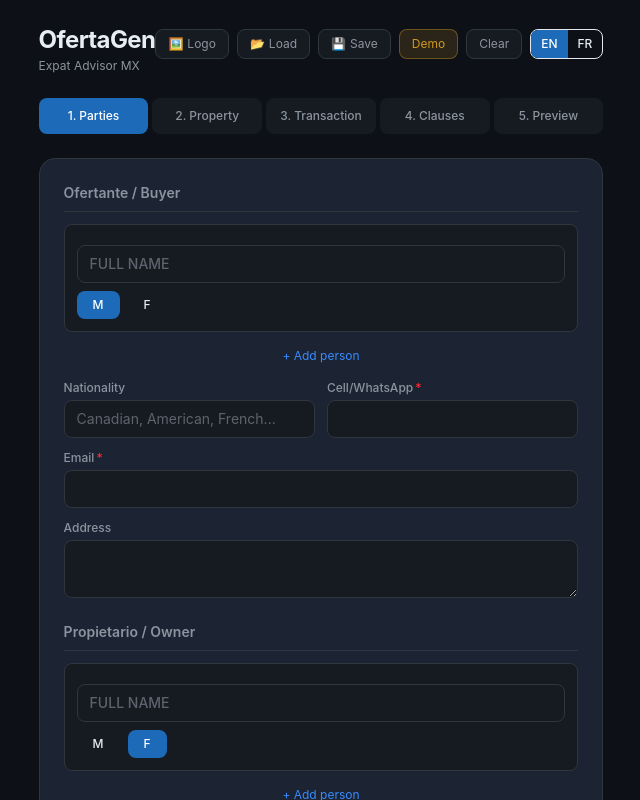
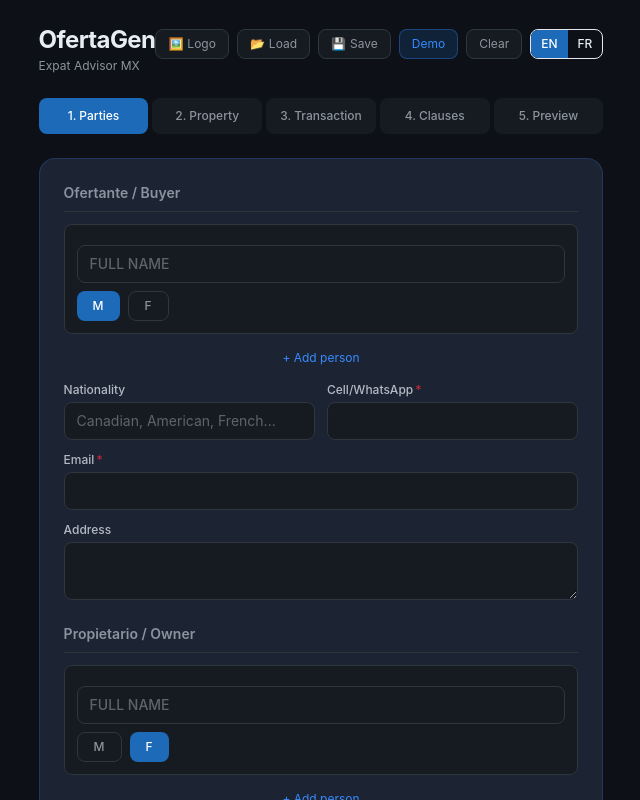
Before and after one commit to Pvrolomx/ofertagen, a Next.js app: page / in a window 1280 px wide. Shown: the top 800 px of the page, without its empty margins (319-959 px from the left). Built offline with nearby package versions, Linux system fonts and the light colour scheme.

Commit message:
fix UX: botón F visible, labels más brillantes, borde card azul, Demo button azul

```diff
--- a/src/app/globals.css
+++ b/src/app/globals.css
@@ -84,3 +84,32 @@ label {
 ::-webkit-scrollbar { width: 6px; }
 ::-webkit-scrollbar-track { background: var(--og-bg); }
 ::-webkit-scrollbar-thumb { background: var(--og-muted); border-radius: 3px; }
+
+/* Botón género no seleccionado — borde visible */
+.og-genero-off {
+  background: var(--og-surface) !important;
+  border: 1px solid var(--og-border) !important;
+  color: var(--og-secondary) !important;
+}
+.og-genero-off:hover {
+  border-color: var(--og-accent-hi) !important;
+  color: var(--og-primary) !important;
+}
+
+/* Labels más brillantes */
+label {
+  color: var(--og-primary) !important;
+  opacity: 0.75;
+}
+
+/* Card borde más definido — aplica a todos los divs con bg card */
+[style*="var(--og-card)"] {
+  border-color: rgba(56,139,253,0.2) !important;
+}
+
+/* Demo button — azul en vez de dorado */
+.og-btn-demo {
+  background: rgba(29,107,184,0.2) !important;
+  border: 1px solid rgba(56,139,253,0.35) !important;
+  color: var(--og-accent-hi) !important;
+}
--- a/src/app/page.js
+++ b/src/app/page.js
@@ -82,7 +82,7 @@ function PartePanel({ data, pid, label, upParte, upPersona, addPersona, rmPerson
           <div className="flex gap-2">
             {[["M", t?.fields?.genero_m || "M"], ["F", t?.fields?.genero_f || "F"]].map(([g, label]) => (
               <button key={g} onClick={() => upPersona(pid, i, "genero", g)} title={label}
-                className={`px-4 py-1.5 text-xs font-medium rounded-lg transition-all ${per.genero === g ? "og-step-active" : ""}`}>{g}</button>
+                className={`px-4 py-1.5 text-xs font-medium rounded-lg transition-all ${per.genero === g ? "og-step-active" : "og-genero-off"}`}>{g}</button>
             ))}
           </div>
         </div>
@@ -586,7 +586,7 @@ export default function OfertaGenPage() {
           <button onClick={exportDraft} className="px-3 py-1.5 text-xs rounded-lg transition flex items-center gap-1" style={{background:"var(--og-surface)",border:"1px solid var(--og-border)",color:"var(--og-secondary)"}}>
             <span>💾</span> {t.header.guardar}
           </button>
-          <button onClick={loadDemo} className="px-3 py-1.5 text-xs rounded-lg transition" style={{background:"rgba(210,153,34,0.15)",border:"1px solid rgba(210,153,34,0.4)",color:"#d29922"}}>Demo</button>
+          <button onClick={loadDemo} className="px-3 py-1.5 text-xs rounded-lg transition og-btn-demo">Demo</button>
           <button onClick={resetAll} className="px-3 py-1.5 text-xs rounded-lg transition" style={{background:"var(--og-surface)",border:"1px solid var(--og-border)",color:"var(--og-secondary)"}}>{t.header.limpiar}</button>
           {/* Toggle idioma UI — Sprint V-a */}
           <div className="flex rounded-lg border border-gray-200 overflow-hidden text-xs font-medium">
```
